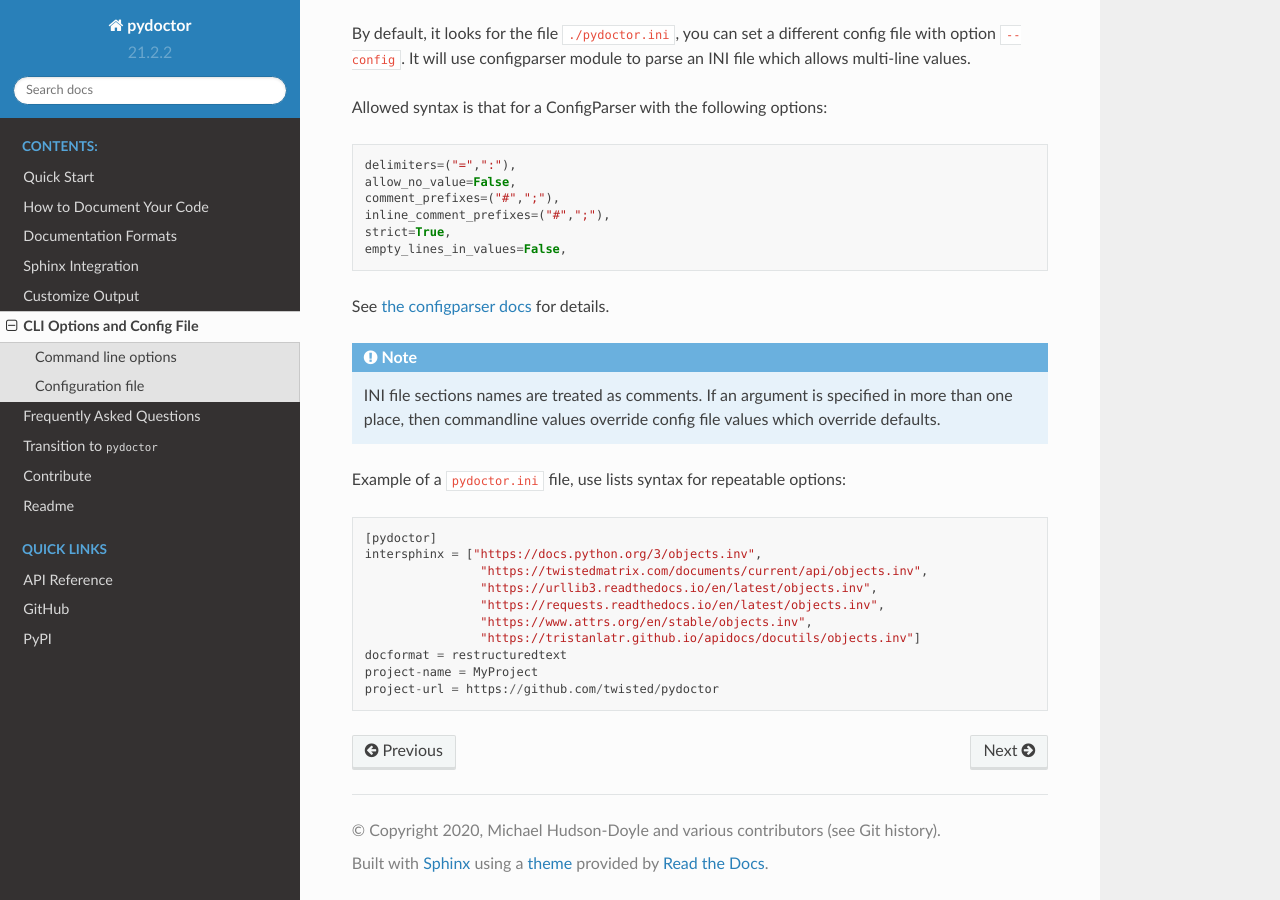
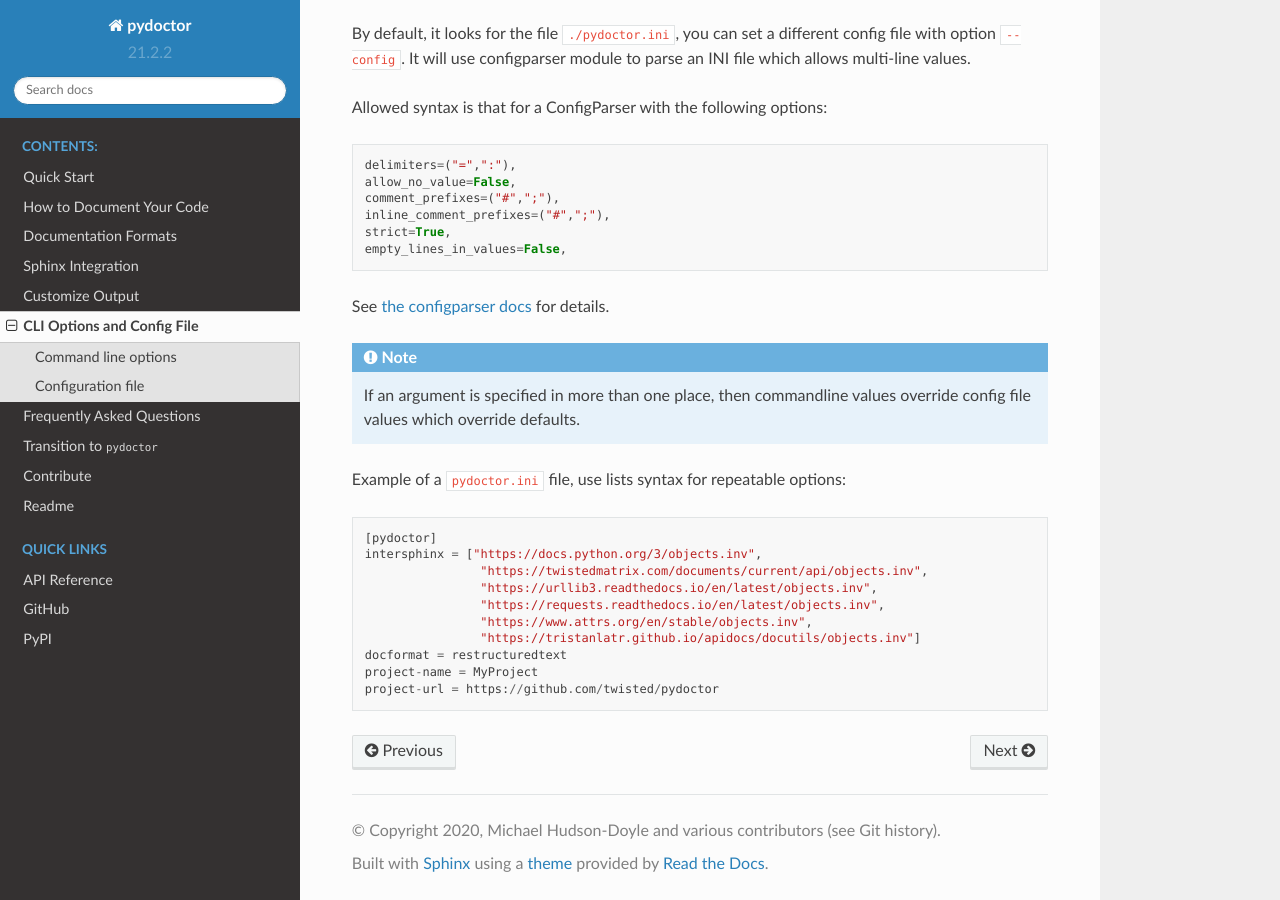
Before and after one commit to twisted/pydoctor, a Sphinx documentation site: the page built from docs/source/help.rst, in a window 1280 px wide and 900 px high, scrolled down 521 px. Built offline with Sphinx 7.4.7 and the Read the Docs theme 2.0.0, drawn with Linux system fonts in a browser that asks for light colours.

Commit message:
Delete useless note.

```diff
--- a/docs/source/help.rst
+++ b/docs/source/help.rst
@@ -33,7 +33,7 @@ Allowed syntax is that for a ConfigParser with the following options::
 
 See `the configparser docs`__ for details.
 
-.. Note:: INI file sections names are treated as comments. If an argument is specified in more than one place,
+.. Note:: If an argument is specified in more than one place,
     then commandline values override config file values which override defaults.
 
 Example of a ``pydoctor.ini`` file, use lists syntax for repeatable options:
```
